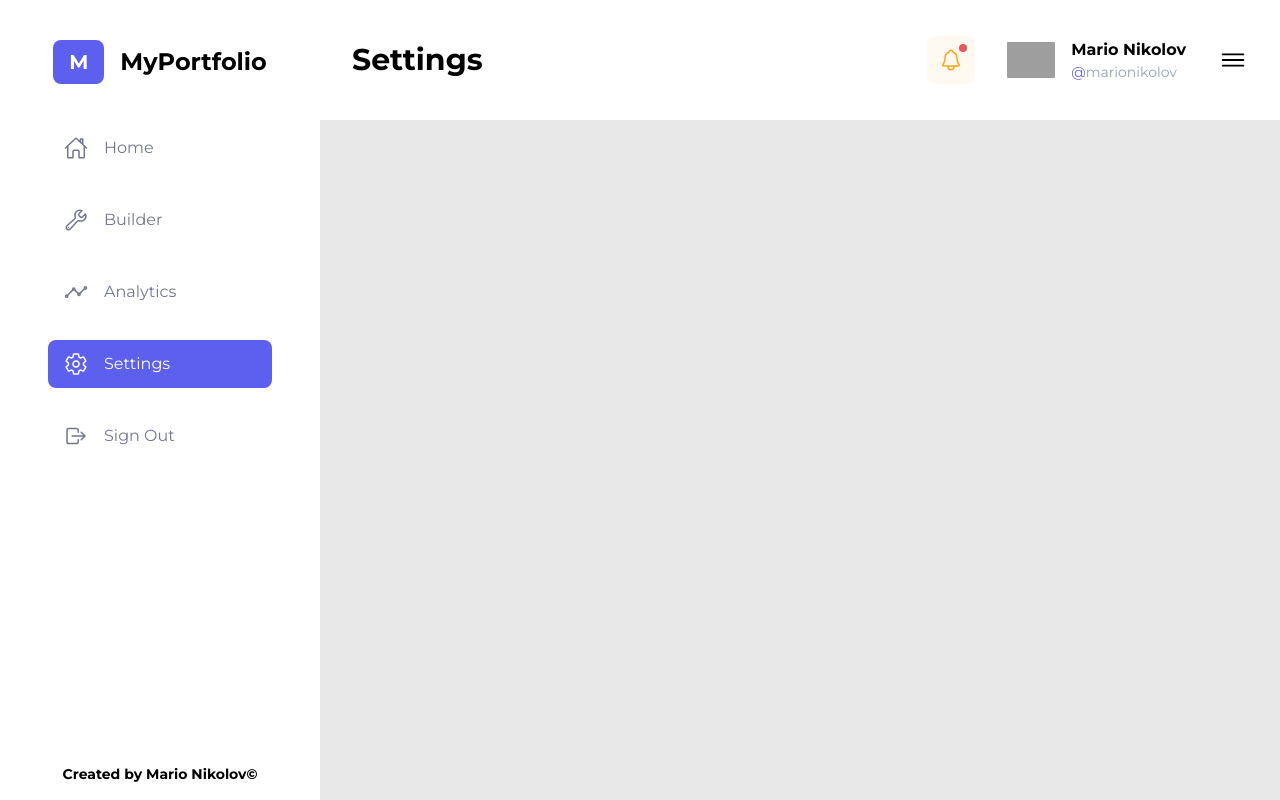
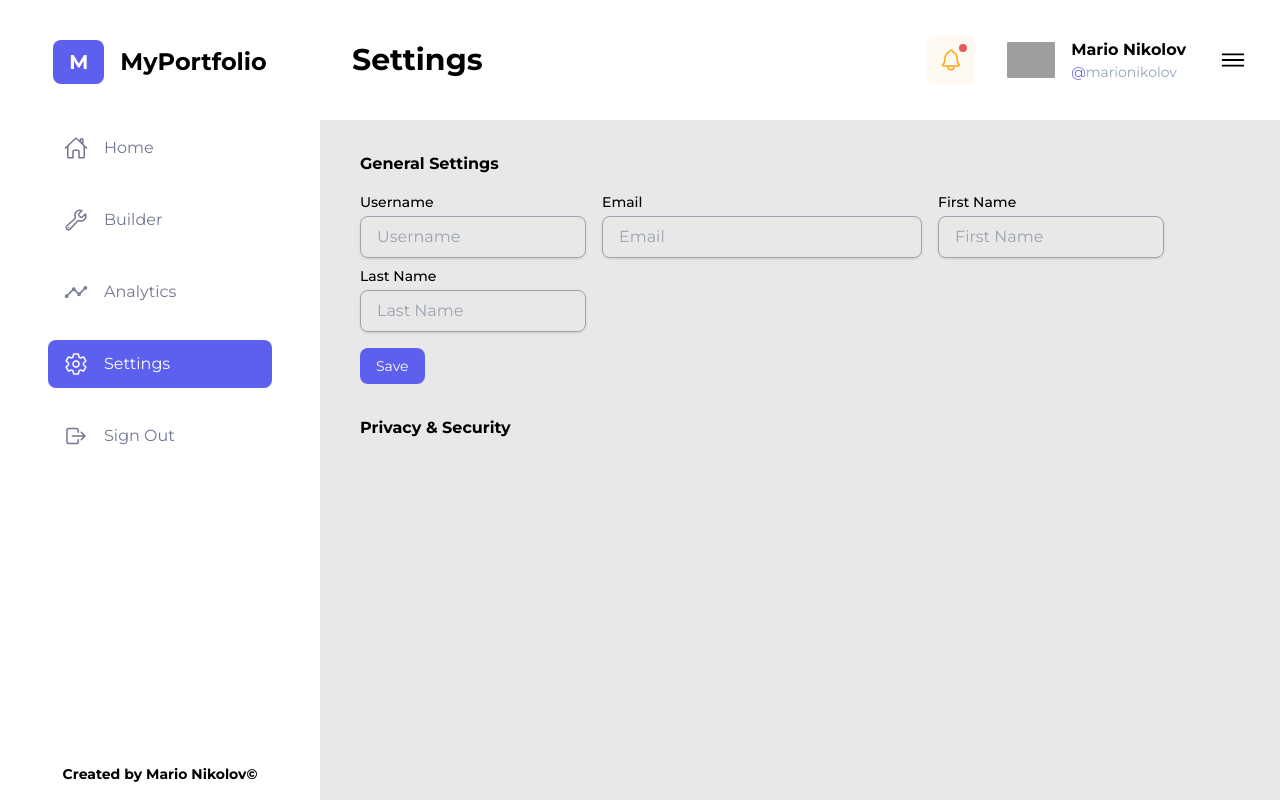
Before and after one commit to marionikolov17/Portfolio-Builder, a React (Vite) app in the folder client/: page /settings in a window 1280 px wide. Built offline with nearby package versions, Linux system fonts and the light colour scheme; grey boxes are pictures that could not be loaded.

Commit message:
Create general settings section in settings page

```diff
--- a/client/src/pages/Settings/Settings.jsx
+++ b/client/src/pages/Settings/Settings.jsx
@@ -6,7 +6,56 @@ export default function Settings() {
             <section className="grow max-w-full min-h-full overflow-x-hidden">
                 <TopBar pageName={"Settings"}/>
                 <div className="w-full px-3 sm:px-10">
-
+                    <form className="mt-8 flex flex-col">
+                        <h4 className="font-bold">General Settings</h4>
+                        <div className="mt-4 flex flex-wrap gap-x-4 gap-y-2">
+                            {/* Username input */}
+                            <div className="">
+                                <label htmlFor="username" className="block text-sm font-medium">Username</label>
+                                <input
+                                    type="text"
+                                    placeholder="Username"
+                                    id="username"
+                                    className="py-2 px-4 rounded-lg shadow outline-none mt-1 bg-transparent border border-gray-400 w-full transition duration-300 focus:ring-2 focus:ring-primaryBlue"
+                                />
+                            </div>
+                            {/* Email input */}
+                            <div className="w-80">
+                                <label htmlFor="email" className="block text-sm font-medium">Email</label>
+                                <input
+                                    type="email"
+                                    placeholder="Email"
+                                    id="email"
+                                    className="py-2 px-4 rounded-lg shadow outline-none mt-1 bg-transparent border border-gray-400 w-full transition duration-300 focus:ring-2 focus:ring-primaryBlue"
+                                />
+                            </div>
+                            {/* First Name input */}
+                            <div>
+                                <label htmlFor="firstName" className="block text-sm font-medium">First Name</label>
+                                <input
+                                    type="text"
+                                    placeholder="First Name"
+                                    id="firstName"
+                                    className="py-2 px-4 rounded-lg shadow outline-none mt-1 bg-transparent border border-gray-400 transition duration-300 focus:ring-2 focus:ring-primaryBlue"
+                                />
+                            </div>
+                            {/* Last Name input */}
+                            <div>
+                                <label htmlFor="lastName" className="block text-sm font-medium">Last Name</label>
+                                <input
+                                    type="text"
+                                    placeholder="Last Name"
+                                    id="lastName"
+                                    className="py-2 px-4 rounded-lg shadow outline-none mt-1 bg-transparent border border-gray-400 transition duration-300 focus:ring-2 focus:ring-primaryBlue"
+                                />
+                            </div>
+                        </div>
+                        <button
+                            type="button"
+                            className="w-max mt-4 py-2 px-4 bg-primaryBlue text-white rounded-lg text-sm transition duration-300 focus:ring-2 focus:ring-primaryBlue"
+                        >Save</button>
+                    </form>
+                    <h4 className="font-bold mt-8">Privacy & Security</h4>
                 </div>
             </section>
         </>
```
